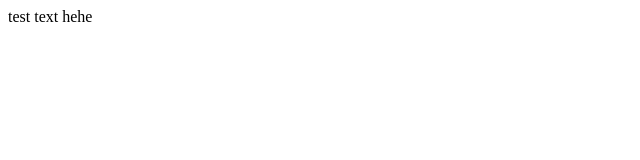
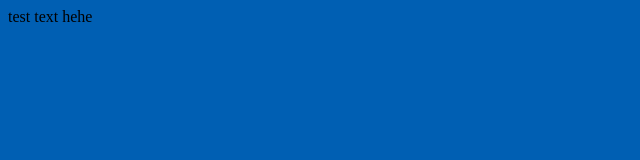
Before and after one commit to michael-HL-Nguyen/michael-HL-Nguyen.github.io, a plain HTML site: page index.html in a window 1280 px wide. Shown: the whole page, without its empty margins (0-640 px from the left). Drawn offline with Linux system fonts and the light colour scheme.

Commit message:
added css

```diff
--- /dev/null
+++ b/CSS/style.css
@@ -0,0 +1,3 @@
+body{
+    background-color: rgb(0, 95, 179);
+}
--- a/index.html
+++ b/index.html
@@ -3,6 +3,7 @@
 <head>
     <meta charset="UTF-8">
     <meta name="viewport" content="width=device-width, initial-scale=1.0">
+    <link rel="stylesheet" href="css/style.css">
     <title>Michael Hai Luu Nguyen</title>
 </head>
 <body>
```
